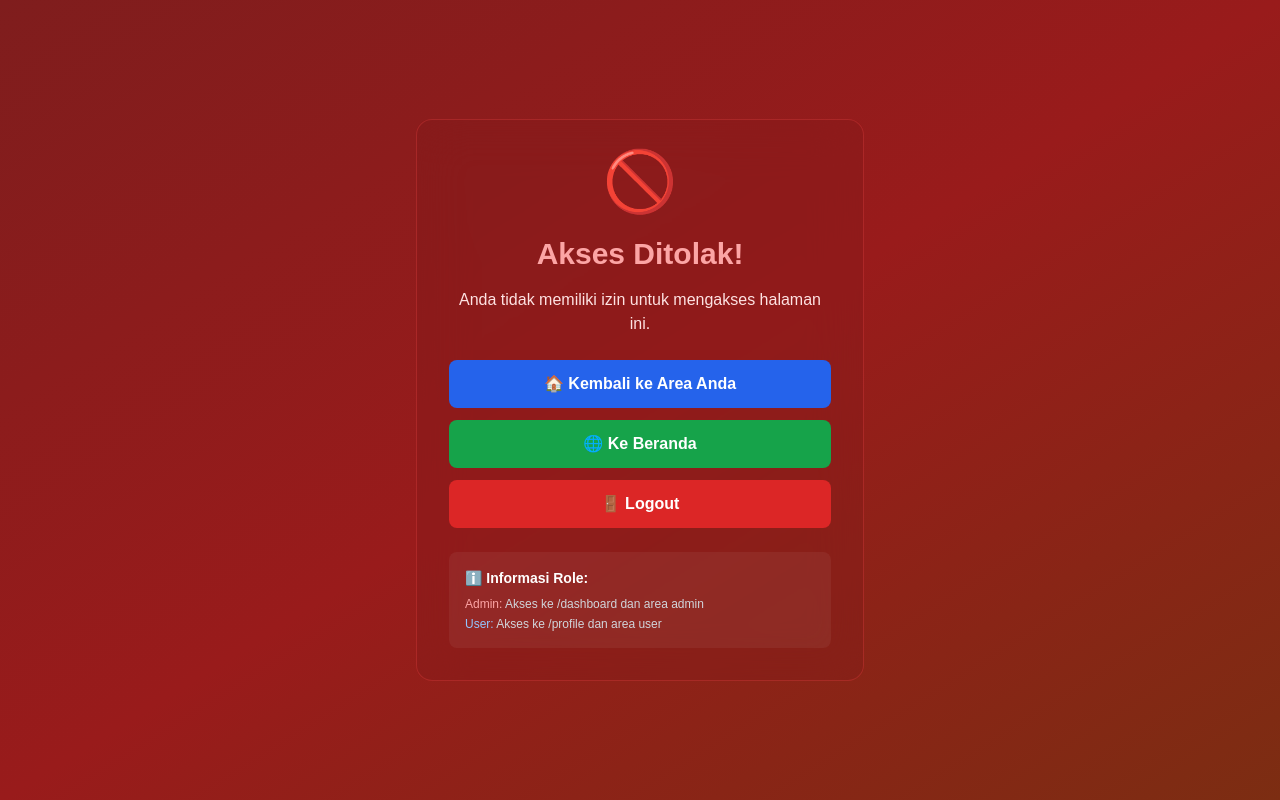
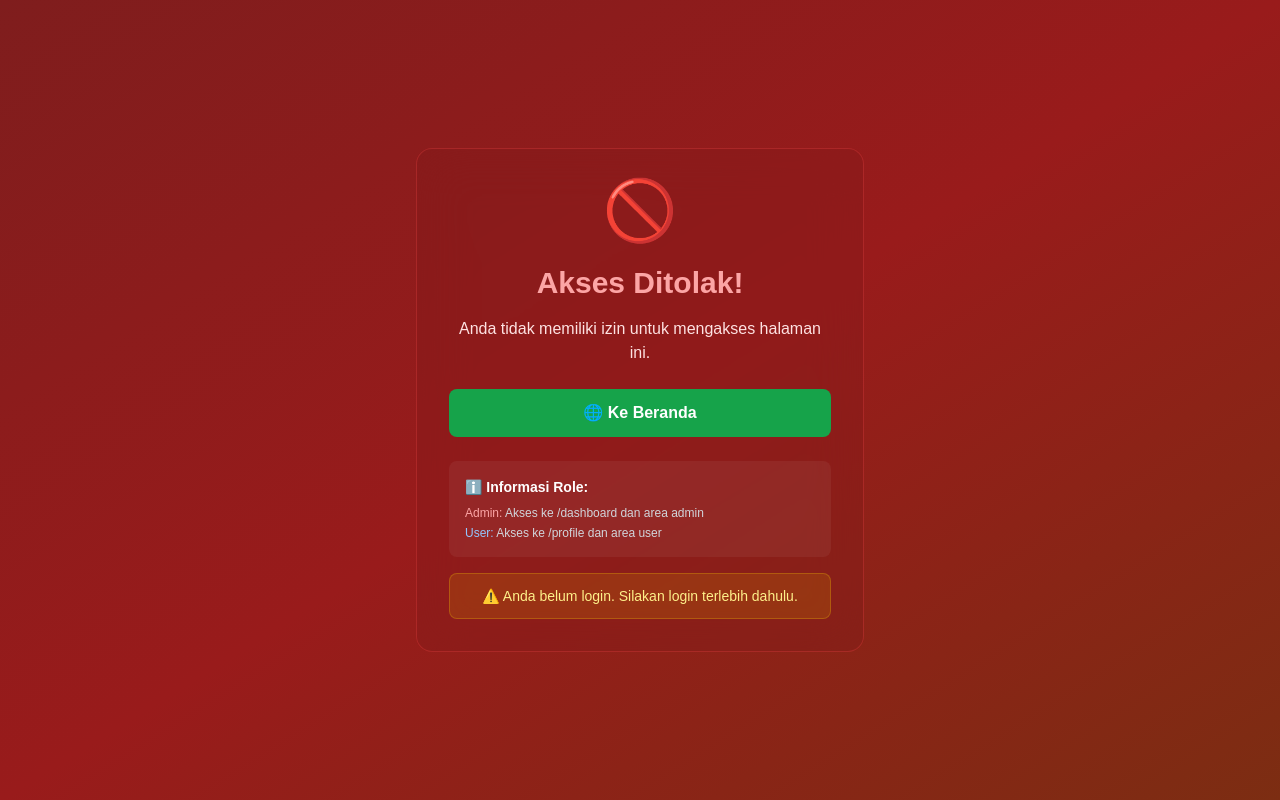
Before and after one commit to syafanayy/projekuas-PMB2025, a Next.js app: page /unauthorized in a window 1280 px wide. Built offline with nearby package versions, Linux system fonts and the light colour scheme; no server answers.

Commit message:
Update page.js

```diff
--- a/app/unauthorized/page.js
+++ b/app/unauthorized/page.js
@@ -1,12 +1,23 @@
-// app/unauthorized/page.js
 "use client";
 import { useSession, signOut } from 'next-auth/react';
 import { useRouter } from 'next/navigation';
 import Link from 'next/link';
 
 export default function UnauthorizedPage() {
-  const { data: session } = useSession();
+  const { data: session, status } = useSession();
   const router = useRouter();
+
+  // Loading state
+  if (status === 'loading') {
+    return (
+      <div className="min-h-screen bg-gradient-to-br from-red-900 via-red-800 to-orange-900 text-white flex items-center justify-center">
+        <div className="text-center">
+          <div className="animate-spin rounded-full h-12 w-12 border-b-2 border-white mx-auto mb-4"></div>
+          <p>Loading...</p>
+        </div>
+      </div>
+    );
+  }
 
   const handleGoBack = () => {
     if (session?.user?.role === 'admin') {
@@ -40,13 +51,13 @@ export default function UnauthorizedPage() {
         </p>
 
         {/* User Info */}
-        {session && (
+        {session?.user && (
           <div className="bg-red-800/30 border border-red-600/30 rounded-lg p-4 mb-6 text-left">
             <h3 className="font-semibold mb-2 text-red-200">Informasi Akun Anda:</h3>
             <div className="space-y-1 text-sm">
-              <p>👤 <span className="text-blue-300">Username:</span> {session.user.username}</p>
-              <p>📧 <span className="text-green-300">Email:</span> {session.user.email}</p>
-              <p>🏷️ <span className="text-purple-300">Role:</span> {session.user.role}</p>
+              <p>👤 <span className="text-blue-300">Username:</span> {session.user.username || 'N/A'}</p>
+              <p>📧 <span className="text-green-300">Email:</span> {session.user.email || 'N/A'}</p>
+              <p>🏷️ <span className="text-purple-300">Role:</span> {session.user.role || 'N/A'}</p>
             </div>
           </div>
         )}
@@ -63,12 +74,14 @@ export default function UnauthorizedPage() {
 
         {/* Action Buttons */}
         <div className="space-y-3">
+          {session && (
             <button
               onClick={handleGoBack}
               className="w-full bg-blue-600 hover:bg-blue-700 px-6 py-3 rounded-lg font-semibold transition-colors"
             >
               🏠 Kembali ke Area Anda
             </button>
+          )}
 
           <Link
             href="/"
@@ -77,12 +90,14 @@ export default function UnauthorizedPage() {
             🌐 Ke Beranda
           </Link>
 
+          {session && (
             <button
               onClick={handleLogout}
               className="w-full bg-red-600 hover:bg-red-700 px-6 py-3 rounded-lg font-semibold transition-colors"
             >
               🚪 Logout
             </button>
+          )}
         </div>
 
         {/* Role Info */}
@@ -93,6 +108,15 @@ export default function UnauthorizedPage() {
             <p><span className="text-blue-300">User:</span> Akses ke /profile dan area user</p>
           </div>
         </div>
+
+        {/* No Session Warning */}
+        {!session && (
+          <div className="mt-4 p-3 bg-yellow-600/20 border border-yellow-500/30 rounded-lg">
+            <p className="text-yellow-200 text-sm">
+              ⚠️ Anda belum login. Silakan login terlebih dahulu.
+            </p>
+          </div>
+        )}
       </div>
     </div>
   );
```
Lines whose indentation alone changed are shown as unchanged.
